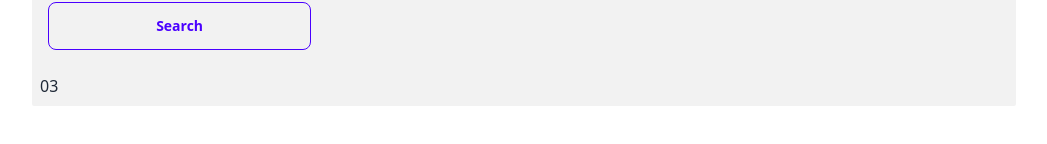
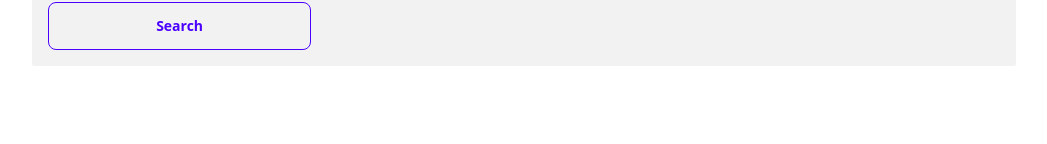
Before and after one commit to 0riion/dictionary-challenge, a React (Create React App) app: page / in a window 1280 px wide. Shown: the part 422-566 px from the top of the page, without its empty margins (116-1163 px from the left). Built offline with nearby package versions, Linux system fonts and the light colour scheme.

Commit message:
feat: remove dictionary

```diff
--- a/src/App.js
+++ b/src/App.js
@@ -32,9 +32,6 @@ function App() {
           {(!word) && <p>Search a word</p>}
           {(!isLoading && word) && <WordBody word={word} data={data} />}
         </div>
-        <div className="col-span-10 md:col-span-3">
-          <span>03</span>
-        </div>
       </section>
     </Layout>
   );
```
